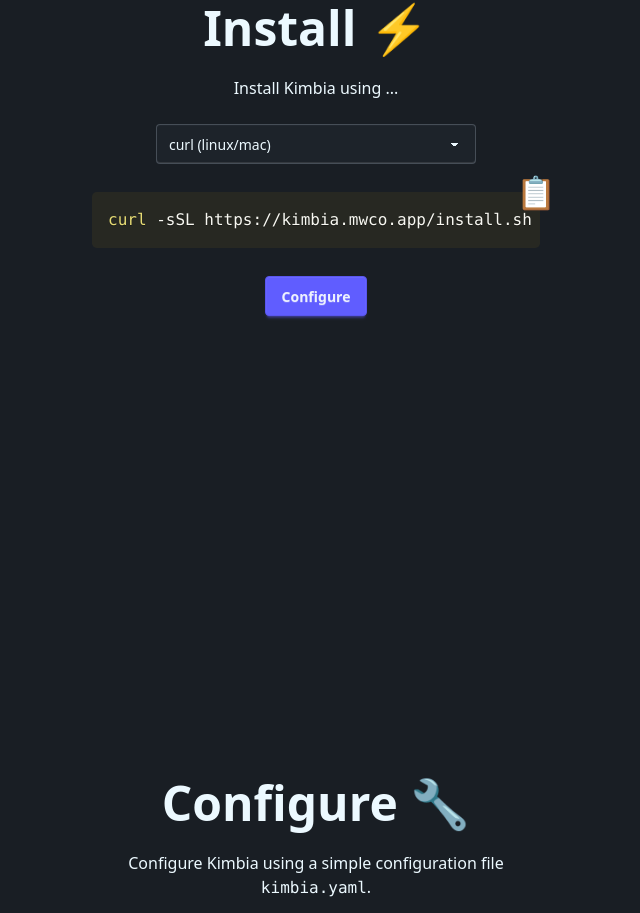
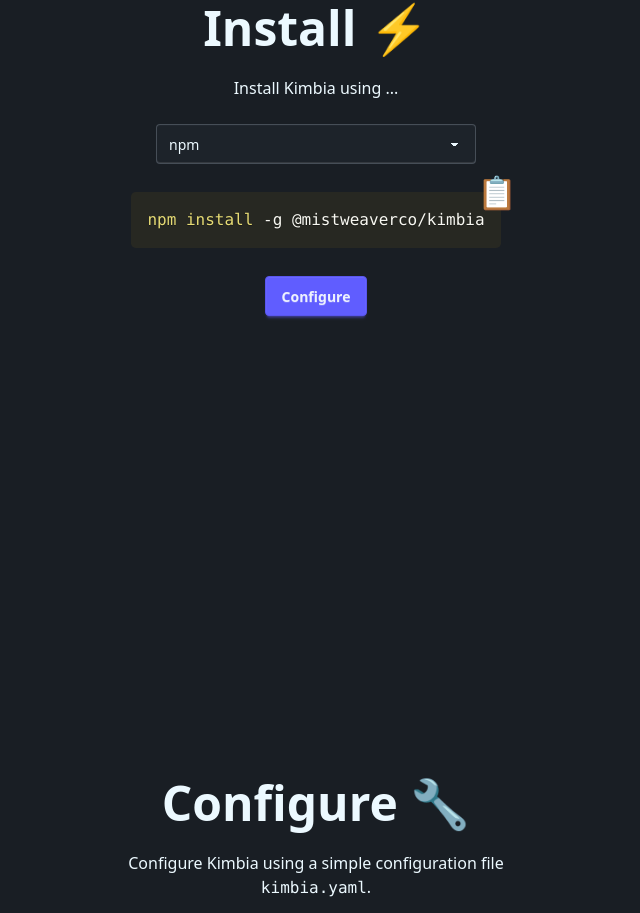
Before and after one commit to mistweaverco/kimbia, a SvelteKit app in the folder web/: page / in a window 1280 px wide. Shown: the part 1040-1953 px from the top of the page, without its empty margins (324-964 px from the left). Built offline with nearby package versions, Linux system fonts and the light colour scheme.

Commit message:
feat(ux): change default install method

```diff
--- a/web/src/routes/+page.svelte
+++ b/web/src/routes/+page.svelte
@@ -15,7 +15,7 @@
 	let yamlContents = data.yaml;
 	let jsonContents = data.json;
 
-	let installUsing = 'curl';
+	let installUsing = 'npm';
 
 	const handleAnchorClick = (evt: Event) => {
 		evt.preventDefault();
@@ -68,10 +68,10 @@
 			<h1 class="text-5xl font-bold">Install ⚡</h1>
 			<p class="py-6">Install Kimbia using ...</p>
 			<select on:input={onInstallUsingChange} class="select select-bordered mb-5">
-				<option value="curl" selected>curl (linux/mac)</option>
+				<option value="curl">curl (linux/mac)</option>
 				<option value="wget">wget (linux/mac)</option>
 				<option value="pwsh">pwsh (windows)</option>
-				<option value="npm">npm</option>
+				<option value="npm" selected>npm</option>
 				<option value="yarn">yarn</option>
 				<option value="bun">bun</option>
 				<option value="pnpm">pnpm</option>
```
